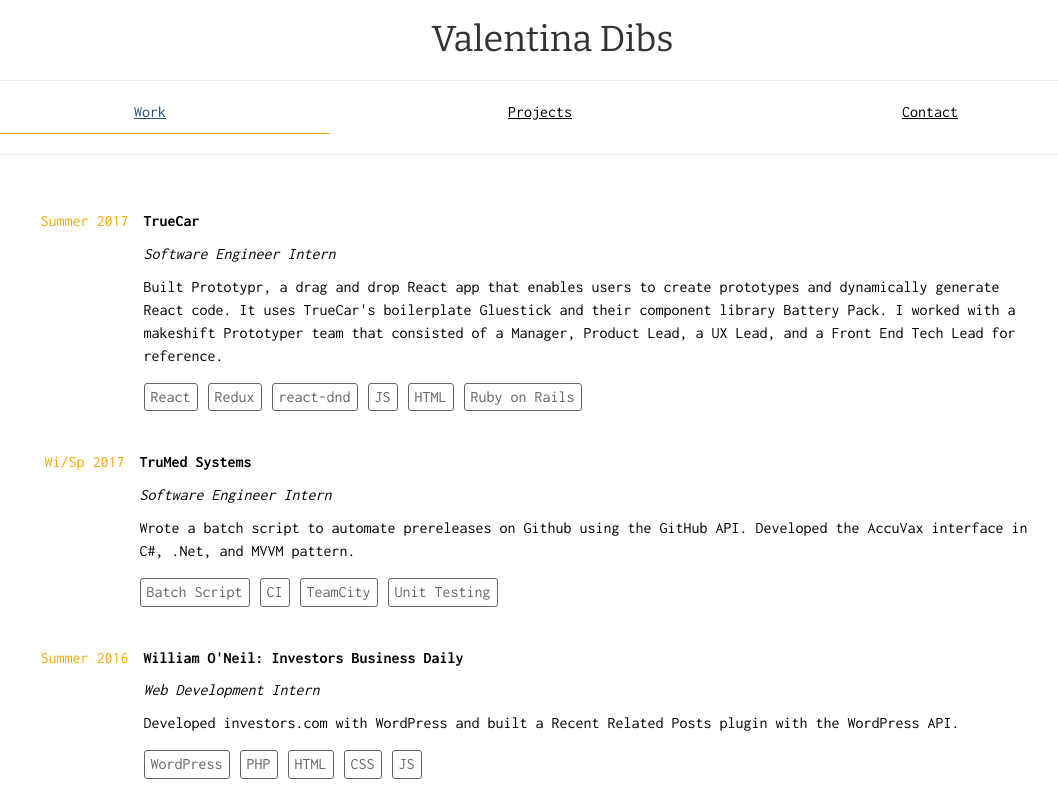
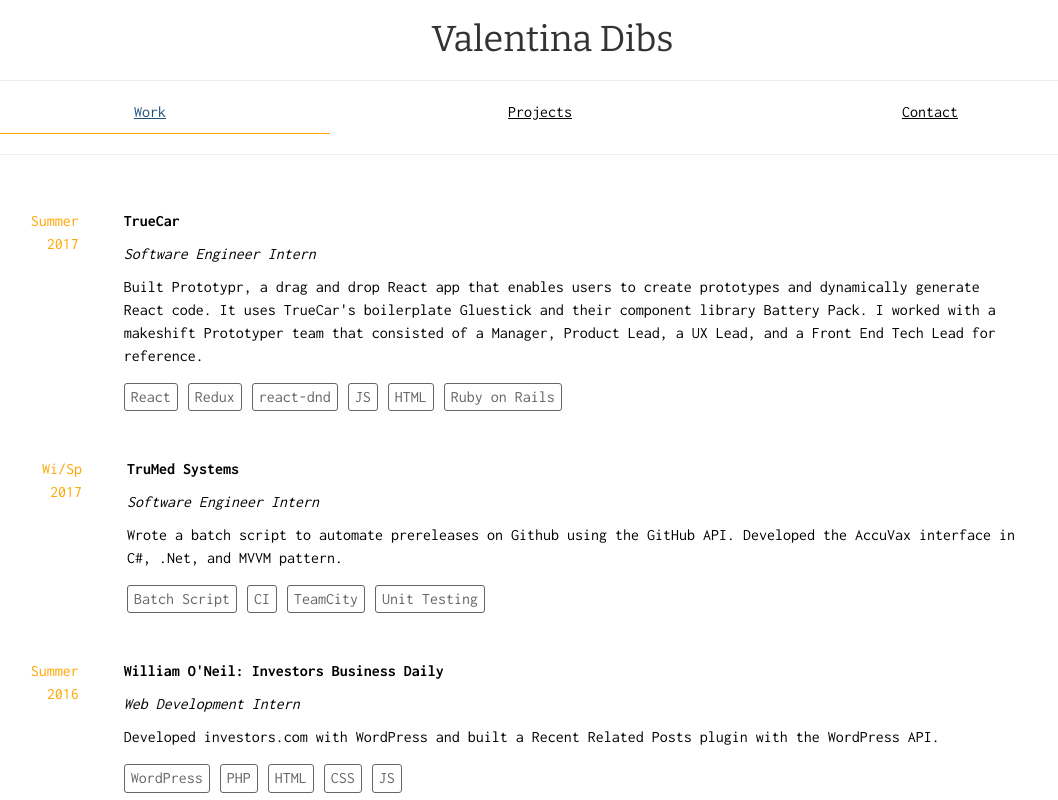
Before and after one commit to vdibs/vdibs, a React (Create React App) app: page /project in a window 1280 px wide. Both pictures are taken after a click on the link "Work". Shown: the top 800 px of the page, without its empty margins (100-1158 px from the left). Built offline with nearby package versions, Linux system fonts and the light colour scheme.

Commit message:
fix col usage

```diff
--- a/src/App.css
+++ b/src/App.css
@@ -18,6 +18,7 @@
   font-family: 'Bitter', serif;
   margin-left: 25px;
   text-align: center;
+  cursor: pointer;
   /* or Bitter font */
 }
 
@@ -76,7 +77,8 @@
   margin-bottom: 10px;
 }
 
-div .workGrid.container {
+.companyImage {
+  width: 10vw;
 }
 
 .workBody {
@@ -105,7 +107,7 @@
 
 .resume {
   color: orange;
-  font-size: 20px;
+  font-size: 18px;
   font-family: 'Inconsolata', sans-serif;
   border: solid;
   border-width: 1.9px;
--- a/src/components/Home.js
+++ b/src/components/Home.js
@@ -9,8 +9,7 @@
 			<div className="homeContainer">
                 <h1>Hello!</h1>
                 <h2>I&rsquo;m Valentina Dibs.</h2>
-                <Col sm={2} md={2} lg={2}/>
-                <Col sm={8} md={8} lg={8}>
+                <Col sm={8} smOffset={2} md={8} mdOffset={2} lg={8} lgOffset={2}>
                     <p style={{paddingTop: 20}}>
                         I am a 4th year at UC San Diego where I study Computer Science and Cognitive Science with a
                         specialization in HCI.
@@ -24,7 +23,6 @@
                         (NPR politics + Ted Radio Hour), read (currently reading Song of Solomon), and exercise (bouldering and weight lifting).
                     </p>
                 </Col>
-                <Col sm={2} md={2} lg={2}/>
 
 			</div>
 		);
--- a/src/components/ProjectObject.js
+++ b/src/components/ProjectObject.js
@@ -1,4 +1,5 @@
 import React, { Component } from "react";
+import { Col } from "react-bootstrap";
 
 class ProjectObject extends Component {
   render() {
@@ -10,26 +11,20 @@
         />
 
         <div className="work">
+          <Col xs={12} sm={1} md={1} lg={1}>
             <div className="quarter">
-            <p>
-              {this.props.time}
-            </p>
+              <p>{this.props.time}</p>
             </div>
+          </Col>
+          <Col  xs={12} sm={8} md={8} lg={8}>
             <div className="workBody">
-            <p className="company">
-              {this.props.company}
-            </p>
-            <p className="description">
-              {this.props.description}
-            </p>
+              <p className="company">{this.props.company}</p>
+              <p className="description">{this.props.description}</p>
               {this.props.skill.map(function(skill, index) {
-              return (
-                <p className="skill">
-                  {skill}
-                </p>
-              );
+                return <p className="skill">{skill}</p>;
               })}
             </div>
+          </Col>
         </div>
       </div>
     );
--- a/src/components/Work.js
+++ b/src/components/Work.js
@@ -9,16 +9,19 @@
 		const trueCar = {
 			description: "Built Prototypr, a drag and drop React app that enables users to create prototypes and dynamically generate React code. It uses TrueCar's boilerplate Gluestick and their component library Battery Pack. I worked with a makeshift Prototyper team that consisted of a Manager, Product Lead, a UX Lead, and a Front End Tech Lead for reference.",
 			skill: ["React", "Redux", "react-dnd", "JS", "HTML", "Ruby on Rails"],
+			img: "https://www.healthcarefamilycreditunion.org/cmss_files/imagelibrary/truecar-color-print-large-transparent-01.png",
 		}
 
 		const truMed = {
 			description: "Wrote a batch script to automate prereleases on Github using the GitHub API.\n Developed the AccuVax interface in C#, .Net, and MVVM pattern.",
 			skill: ["Batch Script", "CI", "TeamCity", "Unit Testing"],
+			img: "http://evonexus.org/wp-content/uploads/2013/12/pl_trumed-300x183.png",
 		}
 
 		const williamONeil = {
 			description: "Developed investors.com with WordPress and built a Recent Related Posts plugin with the WordPress API.",
 			skill: ["WordPress", "PHP", "HTML", "CSS", "JS"],
+			img: "https://www.williamoneil.com/wp-content/themes/won_research/images/logo.png",
 		}
 
 		return (
@@ -32,7 +35,8 @@
 						company="TrueCar"
 						position="Software Engineer Intern"
 						description={trueCar.description}
-						skill={trueCar.skill}  />
+						skill={trueCar.skill}
+						img={trueCar.img}  />
 				</a>
 				<a href="http://trumedsystems.com">
 					<WorkObject
@@ -40,7 +44,8 @@
 						company="TruMed Systems"
 						position="Software Engineer Intern"
 						description={truMed.description}
-						skill={truMed.skill}/>
+						skill={truMed.skill}
+						img={truMed.img} />
 				</a>
 				<a href="http://investors.com">
 					<WorkObject
@@ -48,7 +53,8 @@
 						company="William O'Neil: Investors Business Daily"
 						position="Web Development Intern"
 						description={williamONeil.description}
-						skill={williamONeil.skill}  />
+						skill={williamONeil.skill}
+						img={williamONeil.img}/>
 				</a>
 				<a
 					href="https://docs.google.com/a/ucsd.edu/document/d/1uXYQSxyApiBn4YlyilhEBaNWTyy7GoiLNjElhbUk1tc/edit?usp=sharing"
--- a/src/components/WorkObject.js
+++ b/src/components/WorkObject.js
@@ -1,4 +1,5 @@
 import React, {Component} from 'react';
+import { Col } from "react-bootstrap";
 
 class WorkObject extends Component {
 
@@ -9,9 +10,12 @@
 				<link rel="stylesheet" href="https://maxcdn.bootstrapcdn.com/bootstrap/latest/css/bootstrap.min.css"></link>
 
 				<div className="work">
+					<Col xs={12} sm={1} md={1} lg={1}>
 						<div className="quarter">
 							<p>{this.props.time}</p>
 						</div>
+					</Col>
+					<Col  xs={12} sm={8} md={8} lg={8}>
 						<div className="workBody">
 							<p className="company">{this.props.company}</p>
 							<p className="position">{this.props.position}</p>
@@ -20,6 +24,7 @@
 								return <p className="skill">{skill}</p>
 							})}
 						 </div>
+					</Col>
 				</div>
 			</div>
 		);
```
Lines whose indentation alone changed are shown as unchanged.
